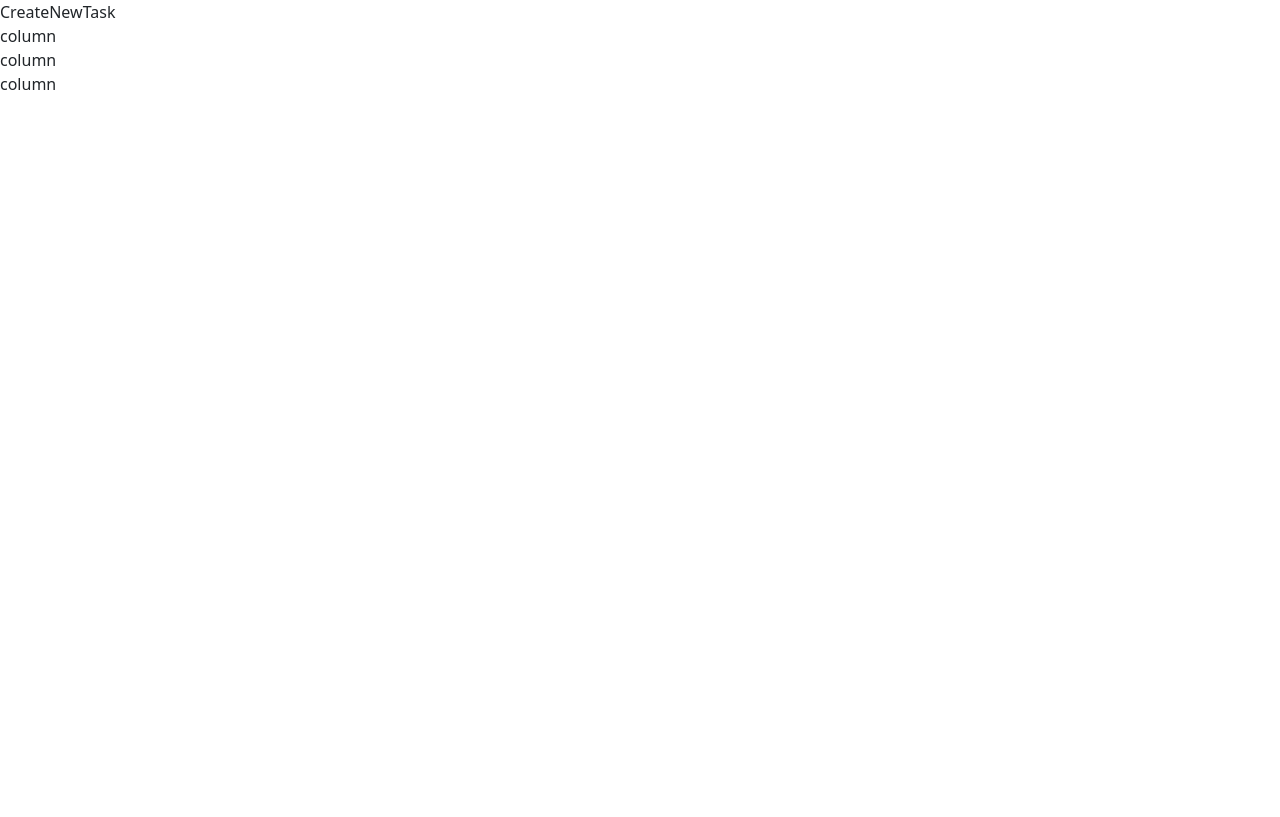
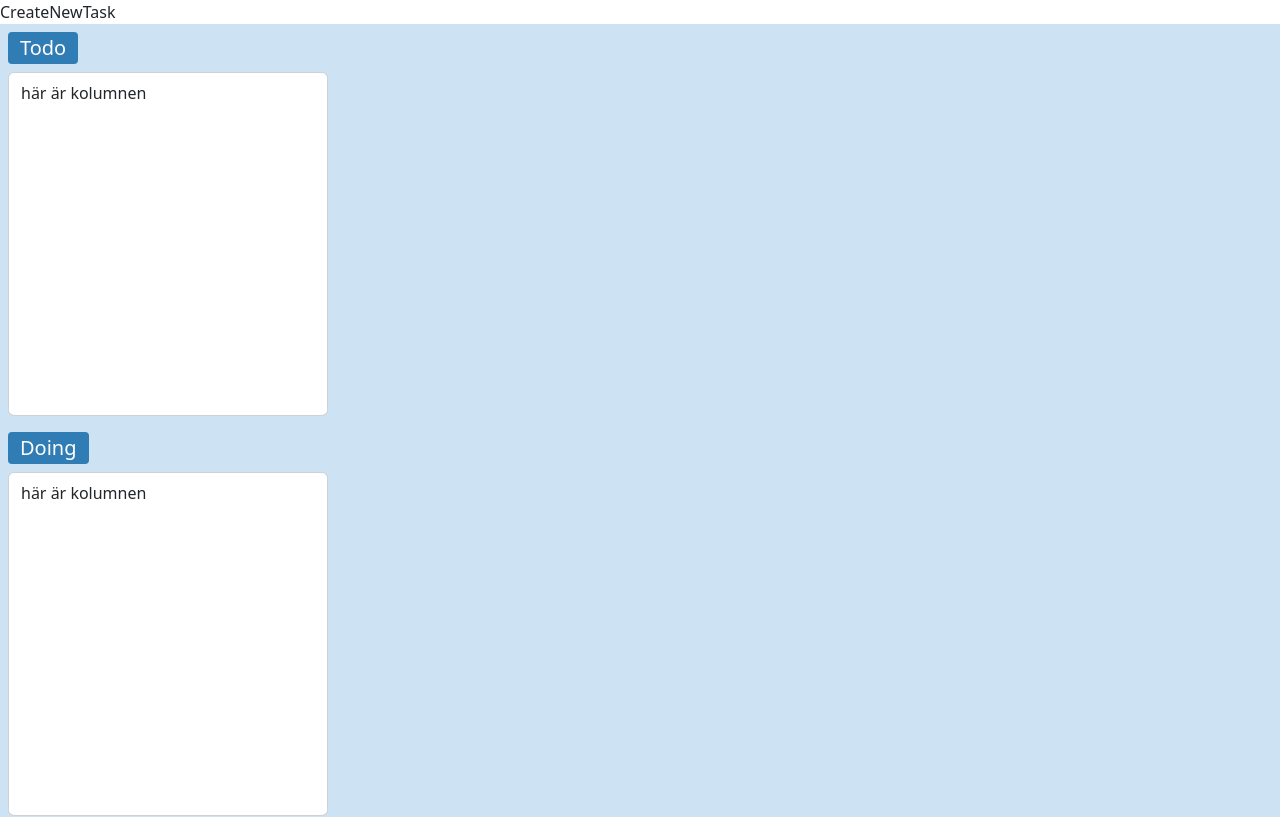
Before and after one commit to Kiwiih/Aurora-Agile, a React (Vite) app: page / in a window 1280 px wide. Shown: the top 817 px of the page. Built offline with nearby package versions, Linux system fonts and the light colour scheme.

Commit message:
column exist

```diff
--- a/src/components/Column.jsx
+++ b/src/components/Column.jsx
@@ -1,7 +1,67 @@
 import React from 'react';
+import { useSelector } from 'react-redux';
+import { columnSlice } from '../features/column/columnSlice';
 
-const column = () => {
-  return <div>column</div>;
+
+
+const column = ({ columnId, user }) => {
+
+  // getting slice
+  const columns = useSelector((state) => state[columnSlice.name].columns);
+
+  // extract information avout the current column
+  const currentColumn = columns.find((column) => column.id === columnId);
+  const title = currentColumn.title
+
+
+
+
+
+
+  return (
+    <>
+      {/* TILLFÄLLIG CONTAINER */}
+      <div
+        className='bg-aurora-light p-2'
+        style={{ height: '50vh' }}
+      >
+        {/* ------------------------------------ */}
+        {/* ------------------------------------ */}
+        {/* ------------------------------------ */}
+
+        <div
+          className='h-100 d-flex flex-column'
+          style={{
+            width: '20rem',
+          }}
+        >
+          <div
+            className='h5 container rounded-1 py-1 text-bg-aurora-primary'
+            style={{
+              marginLeft: '0',
+              width: 'fit-content',
+            }}
+          > {title}
+          </div>
+
+          <div className='card container py-2 flex-grow-1'>här är kolumnen
+
+
+          </div>
+        </div>
+
+        {/* ------------------------------------ */}
+        {/* ------------------------------------ */}
+        {/* ------------------------------------ */}
+      </div>
+    </>
+  );
 };
 
 export default column;
+
+// props som skickas till mig
+// den kolumn den är
+//  columnID = coumnID
+// Den användare som ska väljas
+//  user = [all]
```
